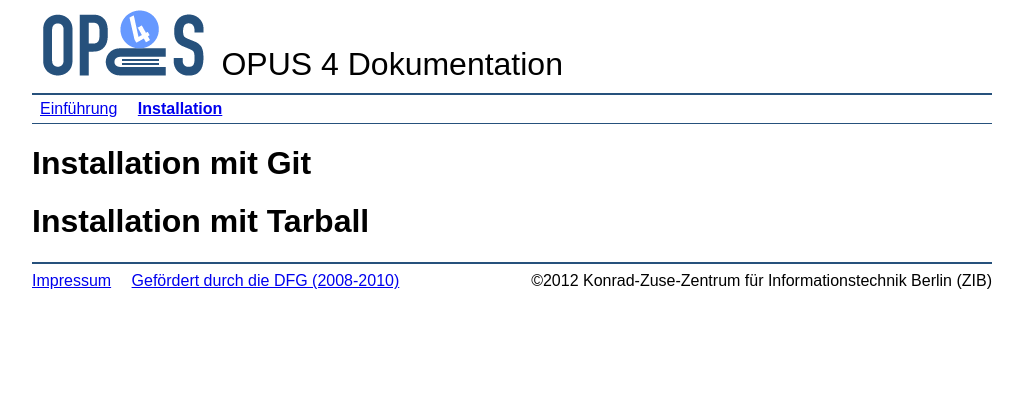
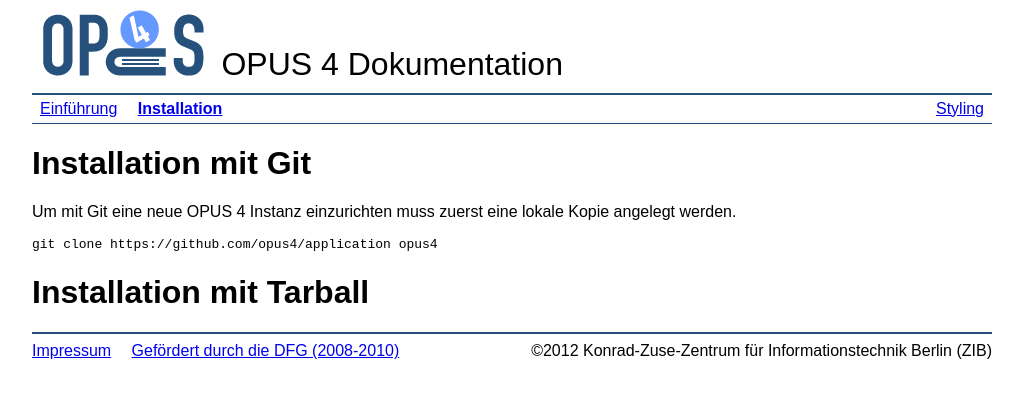
Before and after one commit to OPUS4/opus4.github.io, a Jekyll site: the page built from installation.md, in a window 1280 px wide. Shown: the top 398 px of the page, without its empty margins (128-1151 px from the left). Built offline with Jekyll 4.4.1, drawn with Linux system fonts in a browser that asks for light colours.

Commit message:
Seiten für das Hauptmenü muss nun die Gruppe "navigation" zugewiesen werden.

````diff
--- a/_includes/pagelist.html
+++ b/_includes/pagelist.html
@@ -1,4 +1,3 @@
-<ul>
 {% for node in site.pages %}
     {% if group == null or group == node.group %}
         {% if page.url == node.url %}
@@ -10,4 +9,3 @@
 {% endfor %}
 {% assign pages_list = nil %}
 {% assign group = nil %}
-</ul>
--- a/_layouts/default.html
+++ b/_layouts/default.html
@@ -4,8 +4,8 @@
     <title>OPUS 4 Dokumentation</title>
     <meta http-equiv="Content-Language" content="de" />
     <meta http-equiv="Content-Type" content="text/html; charset=UTF-8" />
-    <link rel="stylesheet" type="text/css" href="css/style.css" />
-    <link rel="shortcut icon" href="img/favicon.ico" />
+    <link rel="stylesheet" type="text/css" href="{{site.baseUrl}}/css/style.css" />
+    <link rel="shortcut icon" href="{{site.baseUrl}}/img/favicon.ico" />
 </head>
 
 <body>
@@ -13,7 +13,11 @@
 {% include header.html %}
 
 <div id="navigation">
-{% include pagelist.html %}
+    <ul>
+    {% assign group = "navigation" %}
+    {% include pagelist.html group="navigation" %}
+        <li style="float: right; padding-right: 0;"><a href="{{site.baseUrl}}/about/index.html">Styling</a></li>
+    </ul>
 </div>
 
 <div id="content">
--- a/installation.md
+++ b/installation.md
@@ -1,10 +1,15 @@
 ---
 title: Installation
 layout: default
+group: navigation
 ---
 
 # Installation mit Git
 
+Um mit Git eine neue OPUS 4 Instanz einzurichten muss zuerst eine lokale Kopie angelegt werden.
 
+```
+git clone https://github.com/opus4/application opus4
+```
 
 # Installation mit Tarball
````
Also changed, not shown: index.md (+1 -0 lines).
